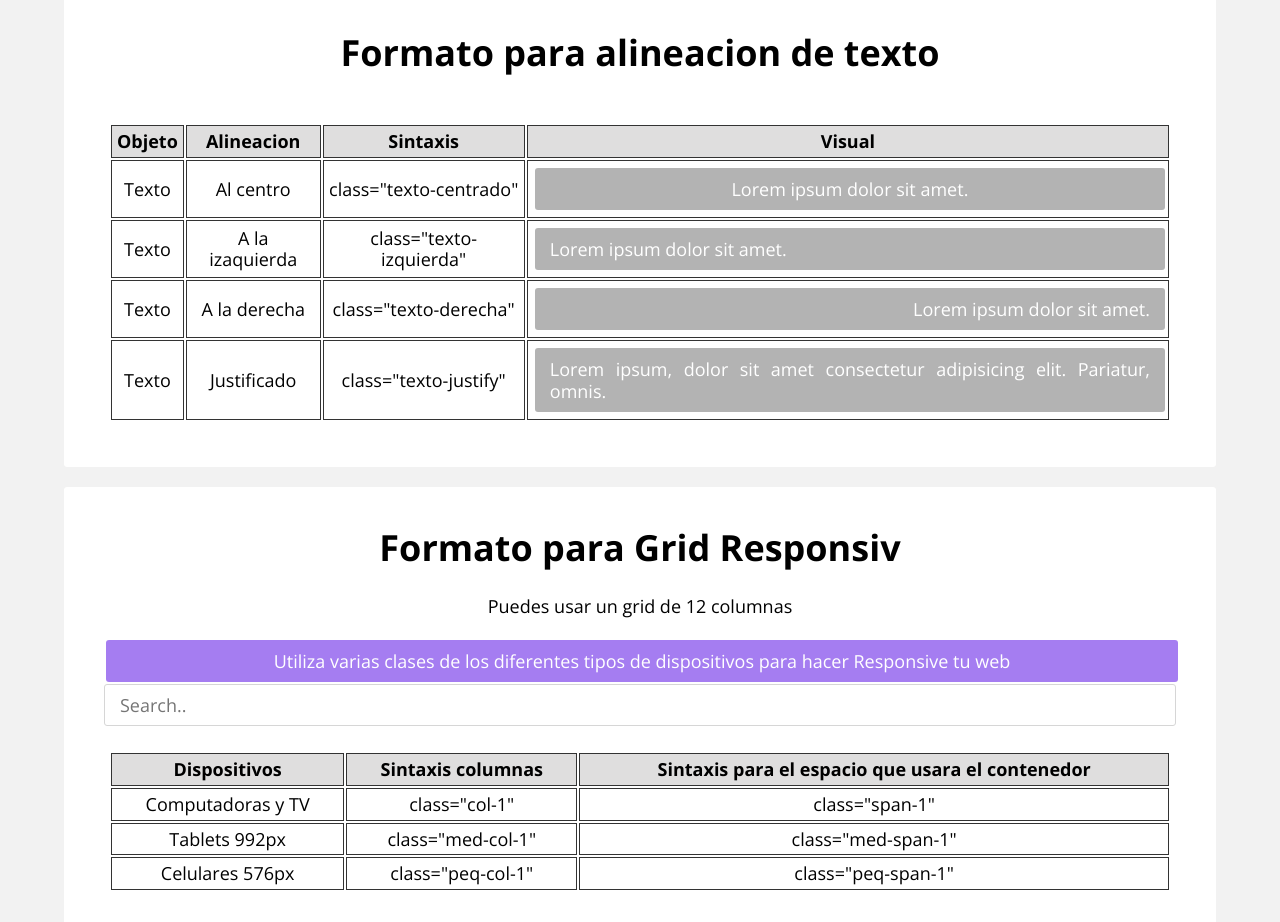
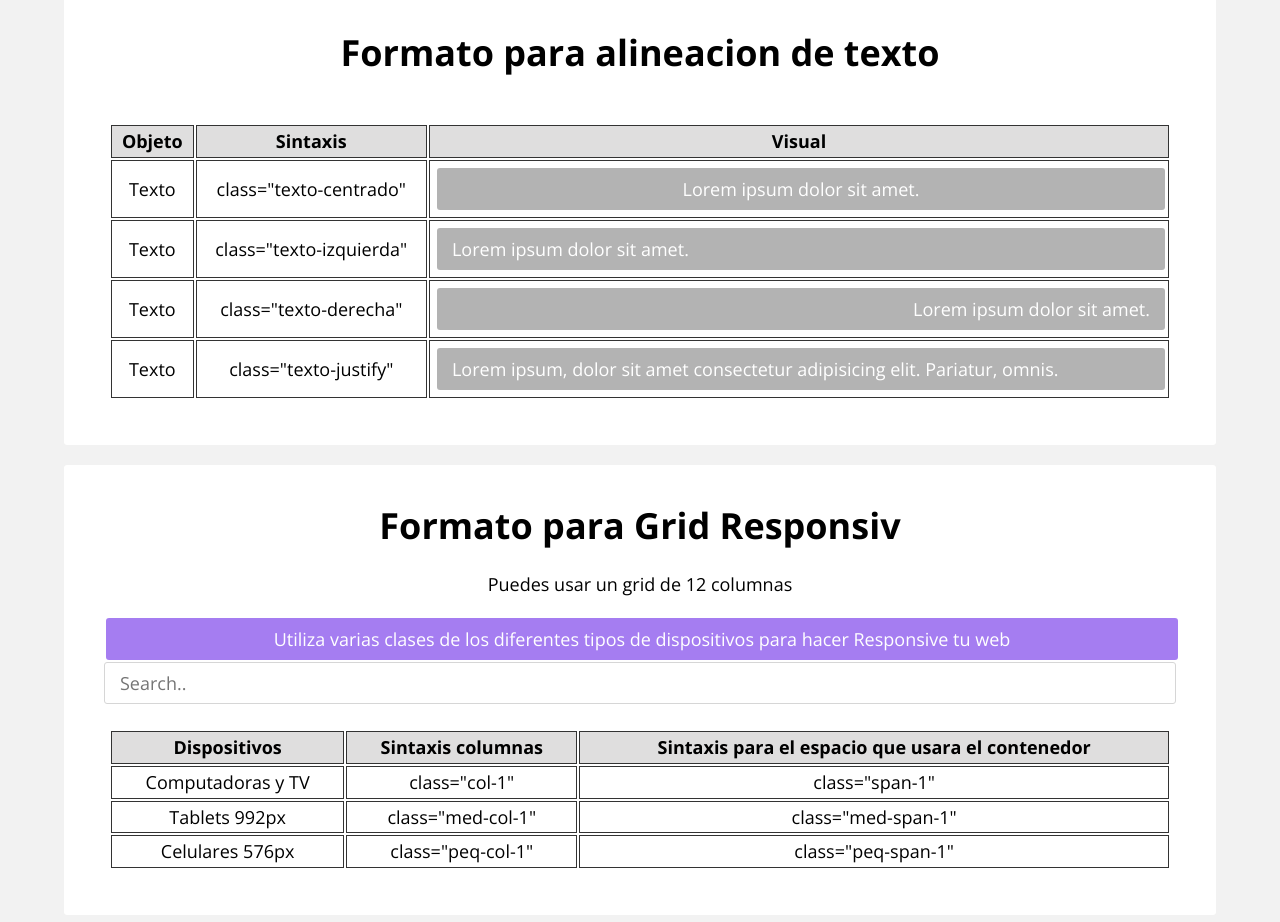
Before and after one commit to Flaytecno/Framework, a plain HTML site: page estilos.html in a window 1280 px wide. Shown: the part 2260-3182 px from the top of the page. Drawn offline with nearby package versions, Linux system fonts and the light colour scheme.

Commit message:
Update estilos.html

```diff
--- a/estilos.html
+++ b/estilos.html
@@ -176,7 +176,6 @@
                     <thead>
                         <tr>
                             <th>Objeto</th>
-                            <th>Alineacion</th>
                             <th>Sintaxis</th>
                             <th>Visual</th>
                         </tr>
@@ -184,25 +183,21 @@
                     <tbody id="myTable">
                         <tr>
                             <td>Texto</td>
-                            <td>Al centro</td>
                             <td> class="texto-centrado" </td>
                             <td><label class="label texto-centrado">Lorem ipsum dolor sit amet.</label></td>
                         </tr>
                         <tr>
                             <td>Texto</td>
-                            <td>A la izaquierda</td>
                             <td> class="texto-izquierda"</td>
                             <td><button class="label texto-izquierda">Lorem ipsum dolor sit amet.</button></td>
                         </tr>
                         <tr>
                             <td>Texto</td>
-                            <td>A la derecha</td>
                             <td> class="texto-derecha"</td>
                             <td><button class="label texto-derecha">Lorem ipsum dolor sit amet.</button></td>
                         </tr>
                         <tr>
                             <td>Texto</td>
-                            <td>Justificado</td>
                             <td> class="texto-justify"</td>
                             <td><button class="label texto-justificado">Lorem ipsum, dolor sit amet consectetur adipisicing elit. Pariatur, omnis.</button></td>
                         </tr>
```
